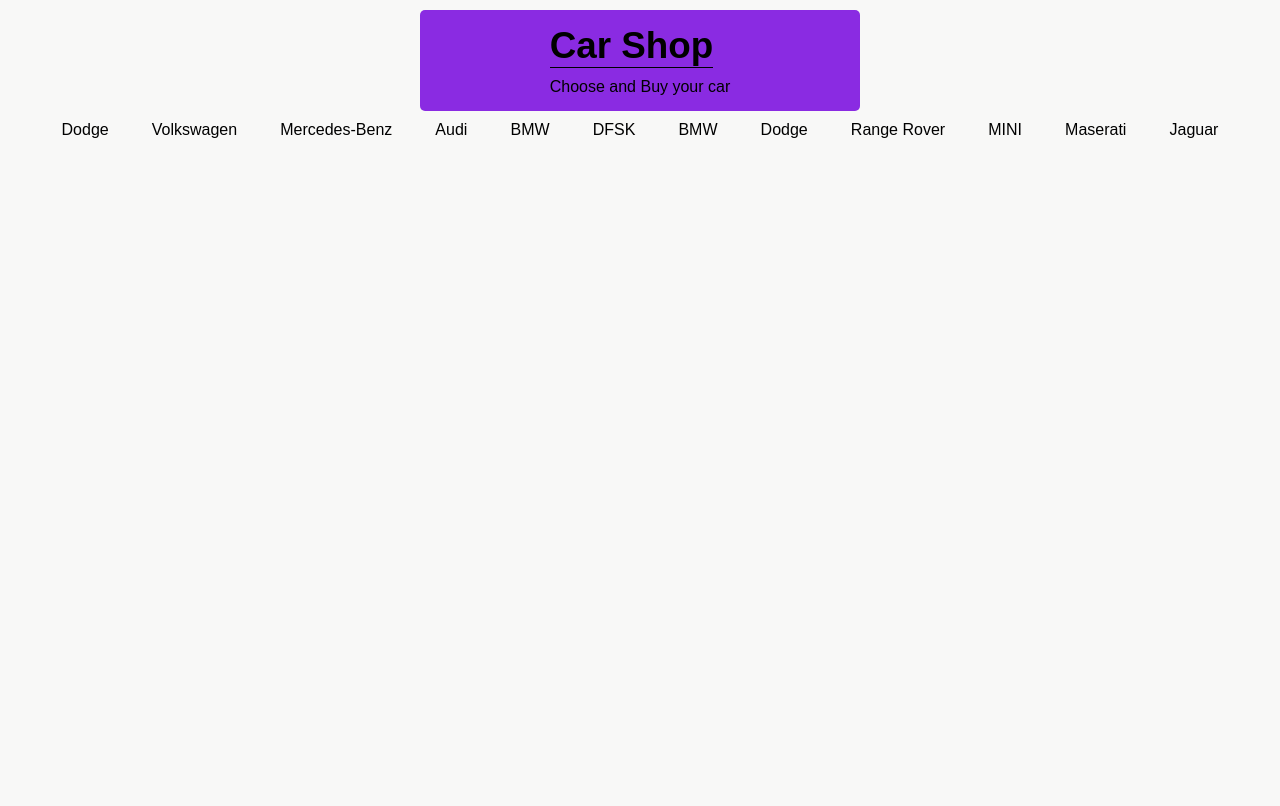
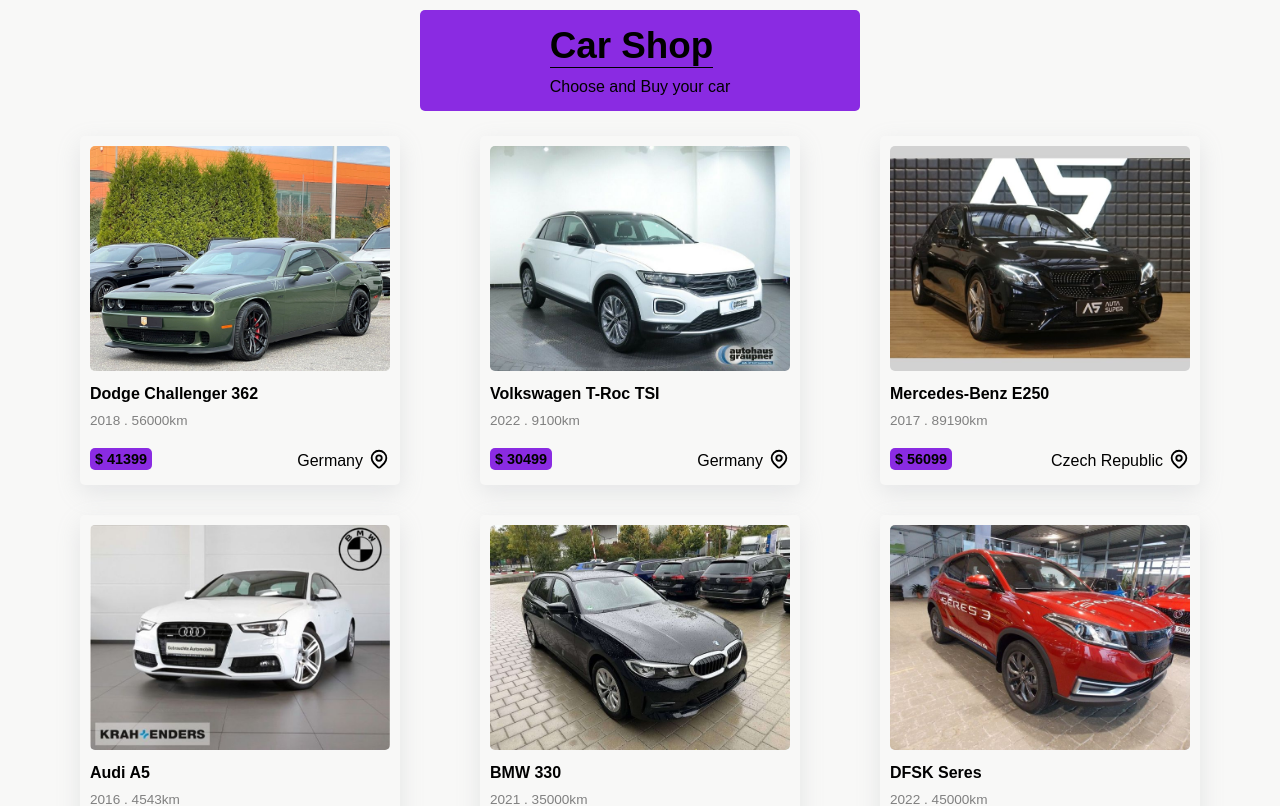
Before and after one commit to shararesadeghi/car-shop-with-next, a Next.js app in the folder project/: page /cars in a window 1280 px wide. Shown: the top 806 px of the page. Built offline with nearby package versions, Linux system fonts and the light colour scheme.

Commit message:
card component created

```diff
--- /dev/null
+++ b/project/components/module/Card.js
@@ -0,0 +1,26 @@
+import React from 'react';
+import Location from './../icons/Location';
+
+import styles from './Card.module.css';
+
+const Card = (props) => {
+
+    const{id, name, model, year, distance, location, image, price} = props;
+
+    return (
+        <div className={styles.container}>
+           <img src={image} className={styles.image} alt="car image"/>
+           <h4 className={styles.title}>{`${name} ${model}`}</h4>
+           <p className={styles.detail}>{`${year} . ${distance}km`}</p>
+           <div className={styles.footer}>
+               <p className={styles.price}>$ {price}</p>
+               <div className={styles.location}>
+                   <p>{location}</p>
+                   <Location/>
+               </div>
+           </div>
+        </div>
+    );
+};
+
+export default Card;
--- /dev/null
+++ b/project/components/module/Card.module.css
@@ -0,0 +1,46 @@
+.container{
+    box-shadow: rgba(149, 157, 165, 0.2) 0px 8px 24px;
+    width: fit-content;
+    border-radius: 5px;
+    overflow: hidden;
+    padding: 10px;
+    margin: 15px;
+}
+
+.image{
+    width: 300px;
+    border-radius: 5px;
+}
+
+.title{
+    margin: 10px 0;
+}
+
+.detail{
+    font-size: 0.85rem;
+    color: grey;
+    margin: 5px 0;
+}
+
+.footer{
+    display: flex;
+    justify-content: space-between;
+    margin: 20px 0 5px;
+}
+
+.price{
+    background-color: blueviolet;
+    padding: 3px 5px;
+    border-radius: 5px;
+    font-size: 0.9rem;
+    font-weight: 700;
+}
+
+.location{
+    display: flex;
+    align-items: flex-end;
+}
+
+.location p{
+    margin-right: 5px;
+}
--- a/project/components/templates/CarsPage.js
+++ b/project/components/templates/CarsPage.js
@@ -1,14 +1,13 @@
 import React from 'react';
+import Card  from '../module/Card';
 import styles from './CarsPage.module.css';
 
 const CarsPage = ({data}) => {
     return (
         <div className={styles.container}>
-           {
-               data.map(car=>(
-                   <p key={car.id}>{car.name}</p>
-               ))
-           }
+           {data.map(car=>(
+               <Card key={car.id} {...car}/>
+            ))}
         </div>
     );
 };
```
